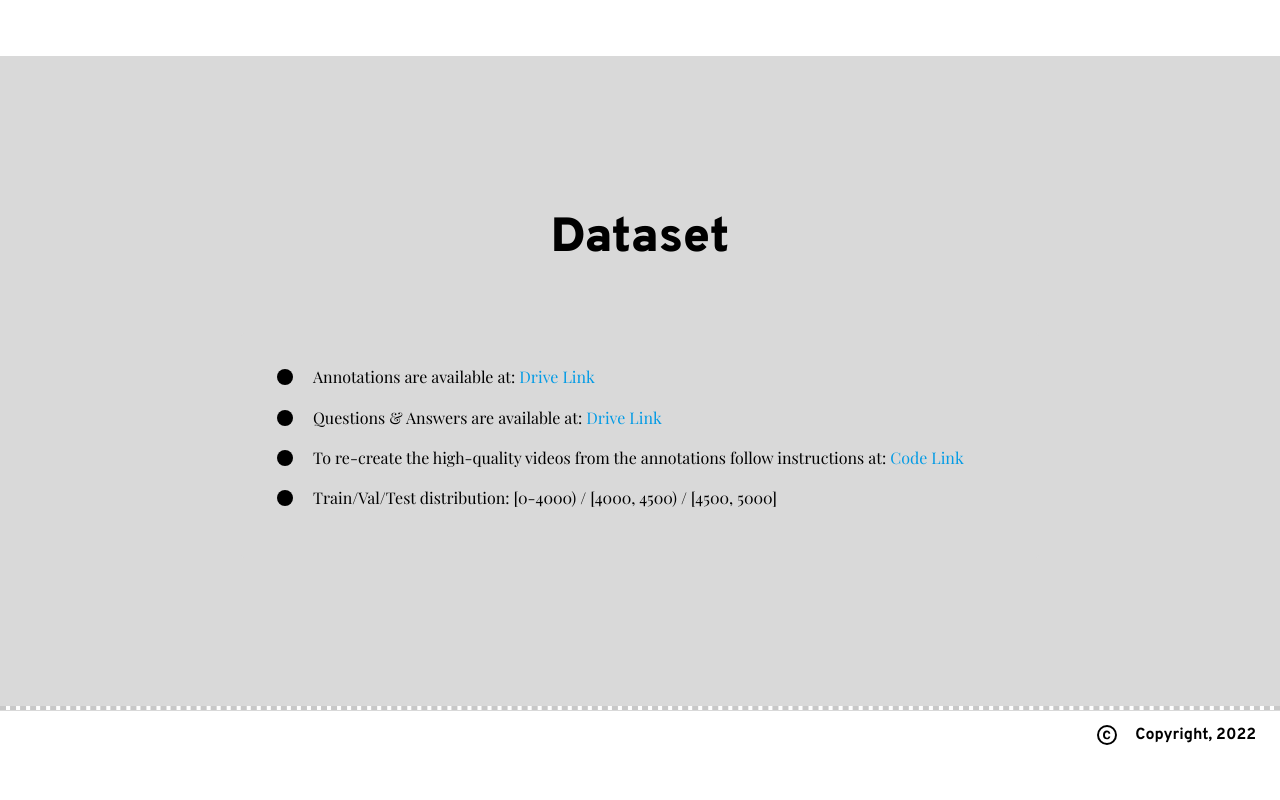
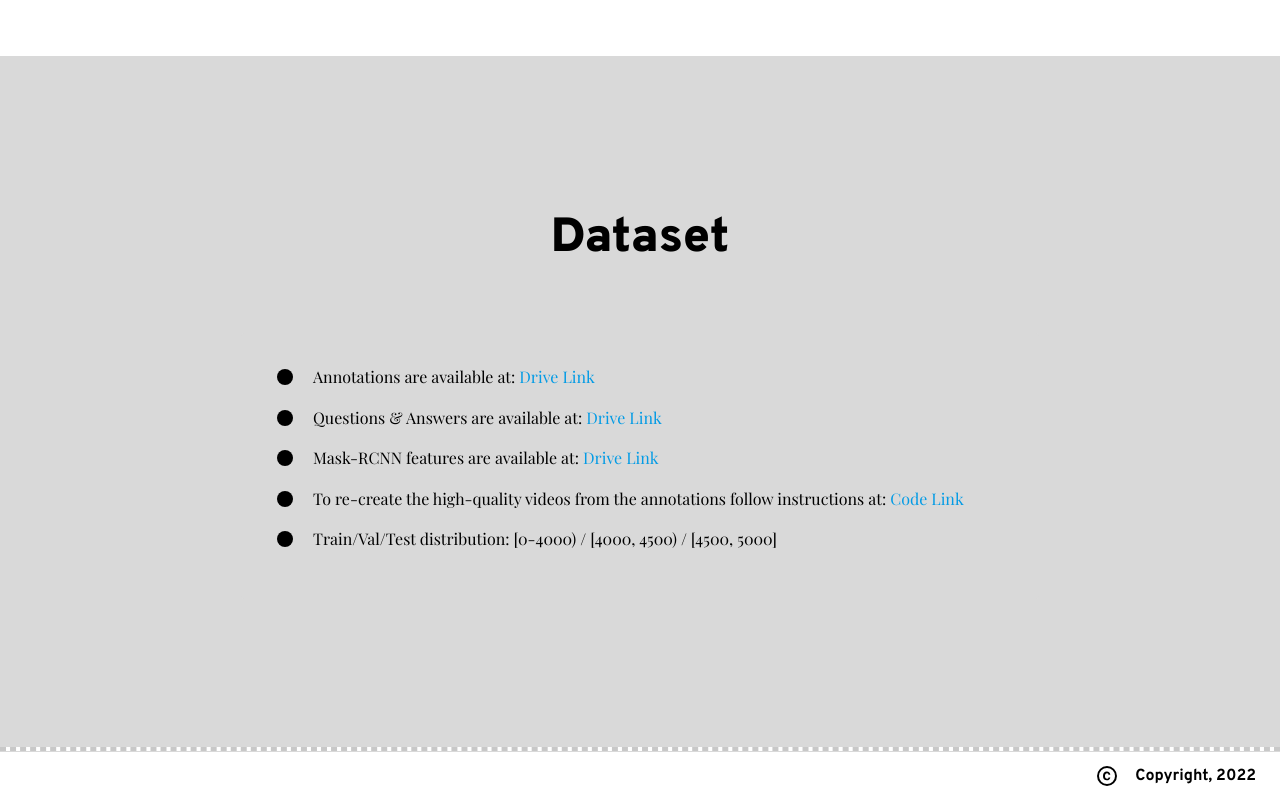
Before and after one commit to Maitreyapatel/CRIPP-VQA, a website built with Parcel: page index.html in a window 1280 px wide. Shown: the part 2132-2932 px from the top of the page. Before the commit the page ends 2891 px from the top, so only its background shows below. Built offline with nearby package versions, Linux system fonts and the light colour scheme; a web font is replaced by a local one.

Commit message:
link changes

```diff
--- a/index.html
+++ b/index.html
@@ -116,7 +116,7 @@
                   <span class="home-text1">Paper</span>
                 </button>
                 <a
-                  href="https://anonymous.4open.science/r/CRIPP-VQA/"
+                  href="https://github.com/Maitreyapatel/CRIPP-VQA/"
                   target="_blank"
                   rel="noreferrer noopener"
                   class="home-cta-btn1 button anchor link"
@@ -211,7 +211,7 @@
                     <br>
                     <button class="card-panel waves-effect waves-light btn" onclick="showPlanning(0)">Planning QA</button>
                     <div class="row" id="planning0" style="display: none">
-                      <p><b>Q: Make the collition between teal cardboard sphere and olive cardboard sphere.</b></p>
+                      <p><b>Q: Make the collision between teal cardboard sphere and olive cardboard sphere.</b></p>
                       <p>A: Remove => purple cardboard cube</p><br>
                       <p><b>Q: Stop the collision between olive cardboard sphere and purple aluminium cube.</b></p>
                       <p>A: Repalce => teal aluminium cube by olive cardboard cube</p>
@@ -409,7 +409,17 @@
                     </svg>
                   </div>
                   <span class="home-text6 card-Text">
-                    Questions & Answers are available at: <a href="https://drive.google.com/file/d/1lwNJHgrk2K2W-1HmK0IDv8yOePZ67UWS/view?usp=sharing">Drive Link</a>
+                    Questions & Answers are available at: <a href="https://www.dropbox.com/sh/uifnwjtf1svj0wz/AAD_Fvul4itnott_tfVZBjkYa?dl=0">Drive Link</a>
+                  </span>
+                </div>
+                <div class="home-container4">
+                  <svg viewBox="0 0 1024 1024" class="home-icon04">
+                    <path
+                      d="M170 512q0-140 101-241t241-101 241 101 101 241-101 241-241 101-241-101-101-241z"
+                    ></path>
+                  </svg>
+                  <span class="home-text5 card-Text">
+                    Mask-RCNN features are available at: <a href="https://www.dropbox.com/sh/bg7x0alefrolxt7/AACETXENubA7KfMnZBikKR_pa?dl=0">Drive Link</a>
                   </span>
                 </div>
                 <div class="home-container5">
@@ -421,7 +431,7 @@
                     </svg>
                   </div>
                   <span class="home-text6 card-Text">
-                     To re-create the high-quality videos from the annotations follow instructions at: <a href="https://anonymous.4open.science/r/CRIPP-VQA/">Code Link</a>
+                     To re-create the high-quality videos from the annotations follow instructions at: <a href="https://github.com/Maitreyapatel/CRIPP-VQA/">Code Link</a>
                   </span>
                 </div>
                 <div class="home-container5">
```
Also changed, not shown: 1 other file.
